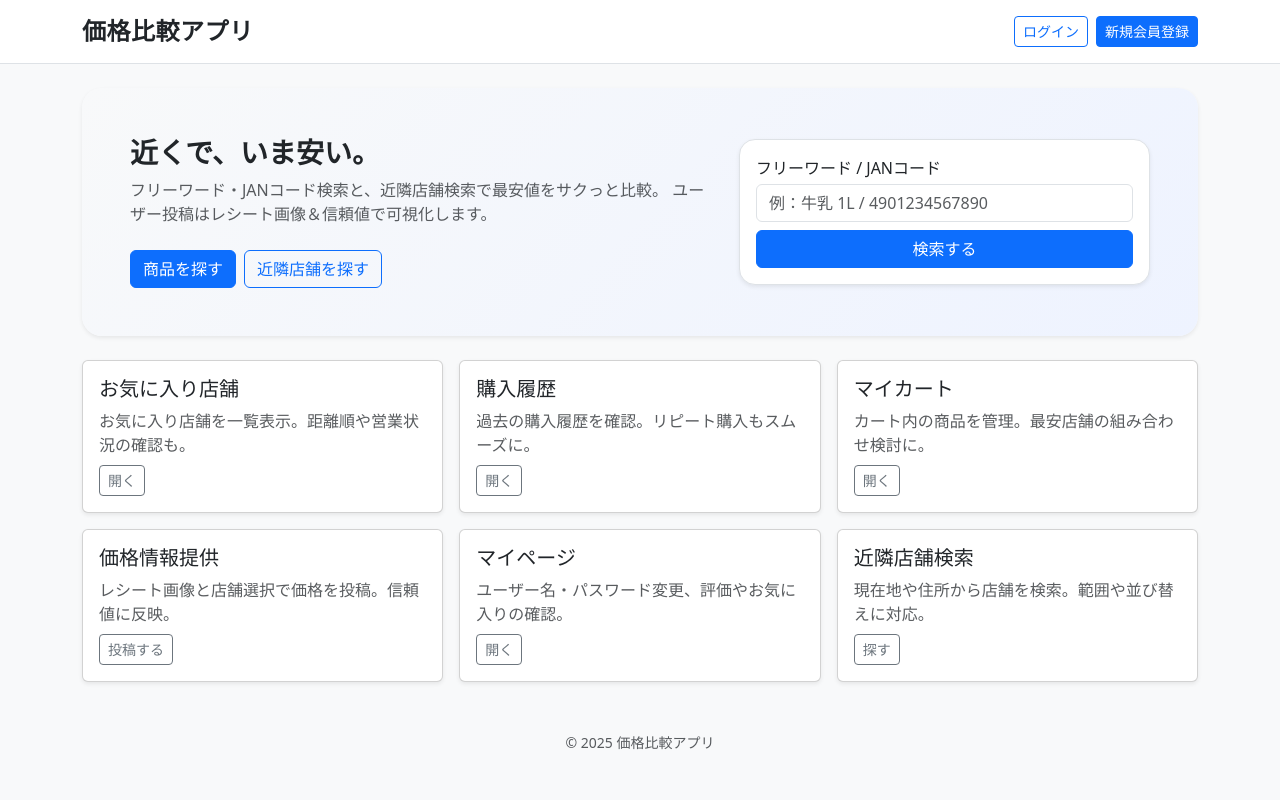
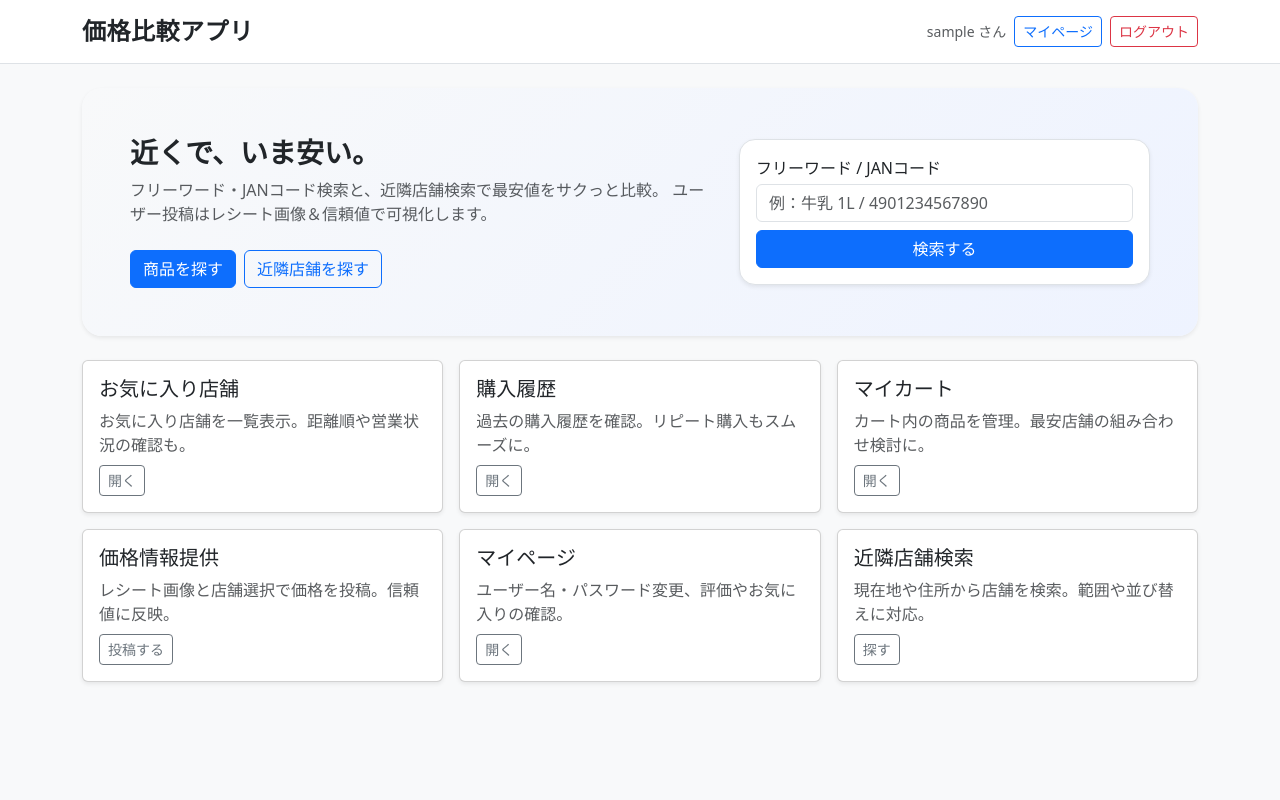
Before and after one commit to kageti/sotuken, a Flask app: page / in a window 1280 px wide. Run offline with Flask 3, Linux system fonts and the light colour scheme; the visitor is signed in with stand-in values (Sample User, id 1); some libraries are stand-ins or nearby versions.

Commit message:
ログイン後画面作ったよ

```diff
--- a/templates/index.html
+++ b/templates/index.html
@@ -21,15 +21,29 @@
   </style>
 </head>
 <body class="bg-light">
+
+  <!-- 🔵 ← このヘッダー部分だけ改造した！ -->
   <header class="py-3 border-bottom bg-white">
     <div class="container d-flex justify-content-between align-items-center">
+
       <div class="app-logo h4 m-0">価格比較アプリ</div>
+
       <nav class="d-flex gap-2">
-        <a class="btn btn-outline-primary btn-sm" href="/login">ログイン</a>
-        <a class="btn btn-primary btn-sm" href="/register">新規会員登録</a>
+        {% if logged_in %}
+          <!-- ログイン中はこっち -->
+          <span class="text-muted small align-self-center">{{ user }} さん</span>
+          <a class="btn btn-outline-primary btn-sm" href="/mypage">マイページ</a>
+          <a class="btn btn-outline-danger btn-sm" href="/logout">ログアウト</a>
+        {% else %}
+          <!-- ログイン前は今まで通り -->
+          <a class="btn btn-outline-primary btn-sm" href="/login">ログイン</a>
+          <a class="btn btn-primary btn-sm" href="/register">新規会員登録</a>
+        {% endif %}
       </nav>
+
     </div>
   </header>
+  <!-- 🔵 ここまでが変更点 -->
 
   <main class="container my-4">
     <!-- Hero -->
@@ -140,10 +154,4 @@
     </section>
   </main>
 
-  <footer class="py-4 text-center text-muted">
-    <small>&copy; 2025 価格比較アプリ</small>
-  </footer>
-
-  <script src="https://cdn.jsdelivr.net/npm/bootstrap@5.3.3/dist/js/bootstrap.bundle.min.js"></script>
-</body>
-</html>
+  <footer class="py-4 text-center text-muted
```
